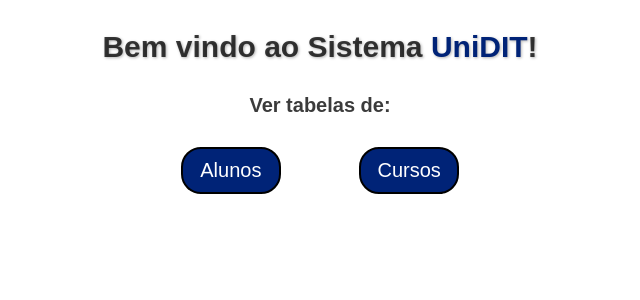
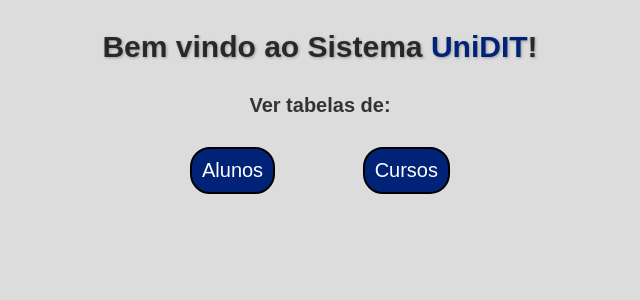
Before and after one commit to eu-pedro/sistema_unidit, a React (Vite) app: page / in a window 1280 px wide. Shown: the top 300 px of the page, without its empty margins (320-960 px from the left). Built offline with nearby package versions, Linux system fonts and the light colour scheme.

Commit message:
finalizado criação das tabelas aluno/curso

```diff
--- a/src/App.jsx
+++ b/src/App.jsx
@@ -9,6 +9,7 @@ import {
 import Home from './pages/home'
 import Aluno from './pages/aluno/index'
 import Curso from './pages/cursos'
+import Registro from './pages/registros'
 
 function App() {
 
@@ -20,6 +21,7 @@ function App() {
             <Route path='/' element={<Home/>}/>
             <Route path='/alunos' element={<Aluno/>}/>
             <Route path='/cursos' element={<Curso/>}/>
+            <Route path='/registro' element={<Registro/>}/>
           </Routes>
         </Router>
 
--- a/src/pages/aluno/index.jsx
+++ b/src/pages/aluno/index.jsx
@@ -1,16 +1,37 @@
 import { useEffect, useState } from "react"
-import { Link } from "react-router-dom"
+import { Link, useNavigate } from "react-router-dom"
+
+import './style.css'
 
 import api from '../../services/api.js'
 
+
+
 const Aluno = () => {
+    const navigate = useNavigate();
+
+
+
     const [user, setUser] = useState([])
+
+
     useEffect(() => {
         api.get("/aluno").then((response) => setUser(response.data))
         .catch((err) => {
             console.log("ocorreu um erro", err)
         })
     }, [])
+
+    const handleClickButton = (cod) => {
+        const [value, setValue] = useState()
+
+
+
+
+
+        navigate('/cursos')
+    }
+
 
     return (
         <>
@@ -33,9 +54,8 @@ const Aluno = () => {
 
           <tbody>
               {user.map((users) => (
-                <>
-                  <tr>
-                      <td key={users.cod_aluno}>{users.cod_aluno}</td>
+                  <tr key={users.cod_aluno}>
+                      <td >{users.cod_aluno}</td>
                       <td>{users.nome}</td>
                       <td>{users.cpf}</td>
                       <td>{users.telefone}</td>
@@ -46,8 +66,6 @@ const Aluno = () => {
                       <td>{users.numero_casa}</td>
                       <td>{users.uf}</td>
                   </tr>
-
-                </>
               ))}
 
           </tbody>
@@ -56,6 +74,15 @@ const Aluno = () => {
         <div className="container-button">
             <Link to={'/'}><button>Voltar</button></Link>
         </div>
+
+
+
+        <h3>Alunos matriculados em: </h3>
+        <section className="container-button-cursos">
+            <button onClick={()=> handleClickButton()}>Medicina</button>
+            <button>Direito</button>
+            <button>Administração</button>
+        </section>
         </>
     )
 }
--- a/src/pages/aluno/style.css
+++ b/src/pages/aluno/style.css
@@ -1,19 +1,6 @@
-button{
-    border: 2px solid black;
-    background-color: #002377;
-    color: #fff;
-    font-size: 20px;
-    padding: 10px;
-    border-radius: 20px;
-    width: 100px;
-}
-
-button:hover{
-    opacity: 0.7;
-    cursor: pointer;
-}
-
-.container-button{
+.container-button-cursos{
     display: flex;
     justify-content: center;
+    gap: 20px;
+    padding: 20px;
 }
--- a/src/pages/cursos/style.css
+++ /dev/null
@@ -1,19 +0,0 @@
-button{
-    border: 2px solid black;
-    background-color: #002377;
-    color: #fff;
-    font-size: 20px;
-    padding: 10px;
-    border-radius: 20px;
-    width: 100px;
-}
-
-button:hover{
-    opacity: 0.7;
-    cursor: pointer;
-}
-
-.container-button{
-    display: flex;
-    justify-content: center;
-}
--- a/src/pages/home/index.jsx
+++ b/src/pages/home/index.jsx
@@ -16,6 +16,8 @@ const Home = () => {
 
                 <Link to={'/cursos'}><button>Cursos</button></Link>
             </section>
+
+
         </div>
     )
 }
--- a/src/pages/home/style.css
+++ b/src/pages/home/style.css
@@ -1,4 +1,6 @@
-
+body{
+    background-color: #d3d3d3c7;
+}
 h1{
     color: #000000c4;
     padding: 30px;
@@ -29,7 +31,6 @@ button{
     font-size: 20px;
     padding: 10px;
     border-radius: 20px;
-    width: 100px;
 }
 
 button:hover{
--- a/src/pages/registros/index.jsx
+++ b/src/pages/registros/index.jsx
@@ -5,6 +5,8 @@ import api from '../../services/api.js'
 const Registro = () => {
 
     const [registeredMedicine, setRegisteredMedicine] = useState([])
+
+
 
     useEffect(() => {
         api.get("/aluno?cod_curso=1").then((response) => setRegisteredMedicine(response.data))
```
